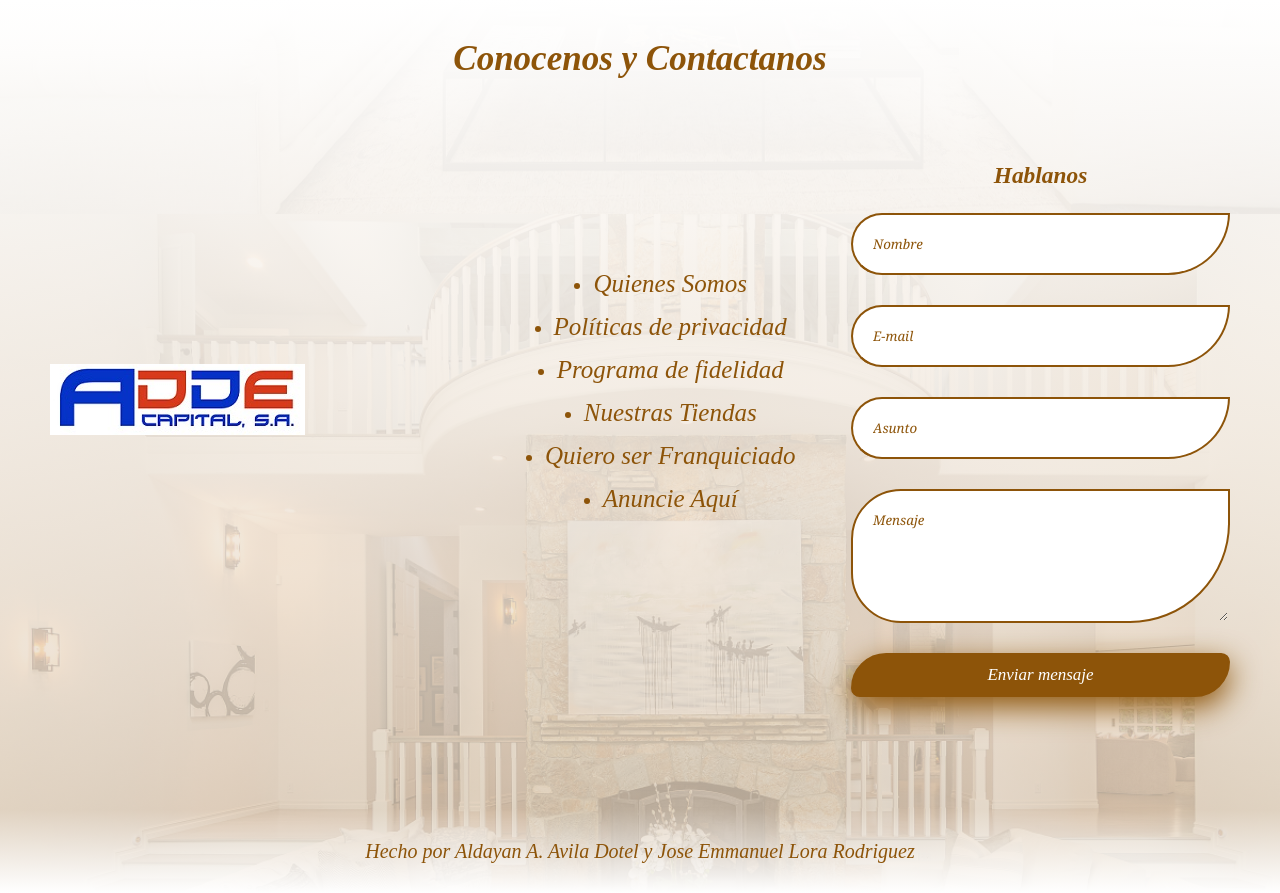
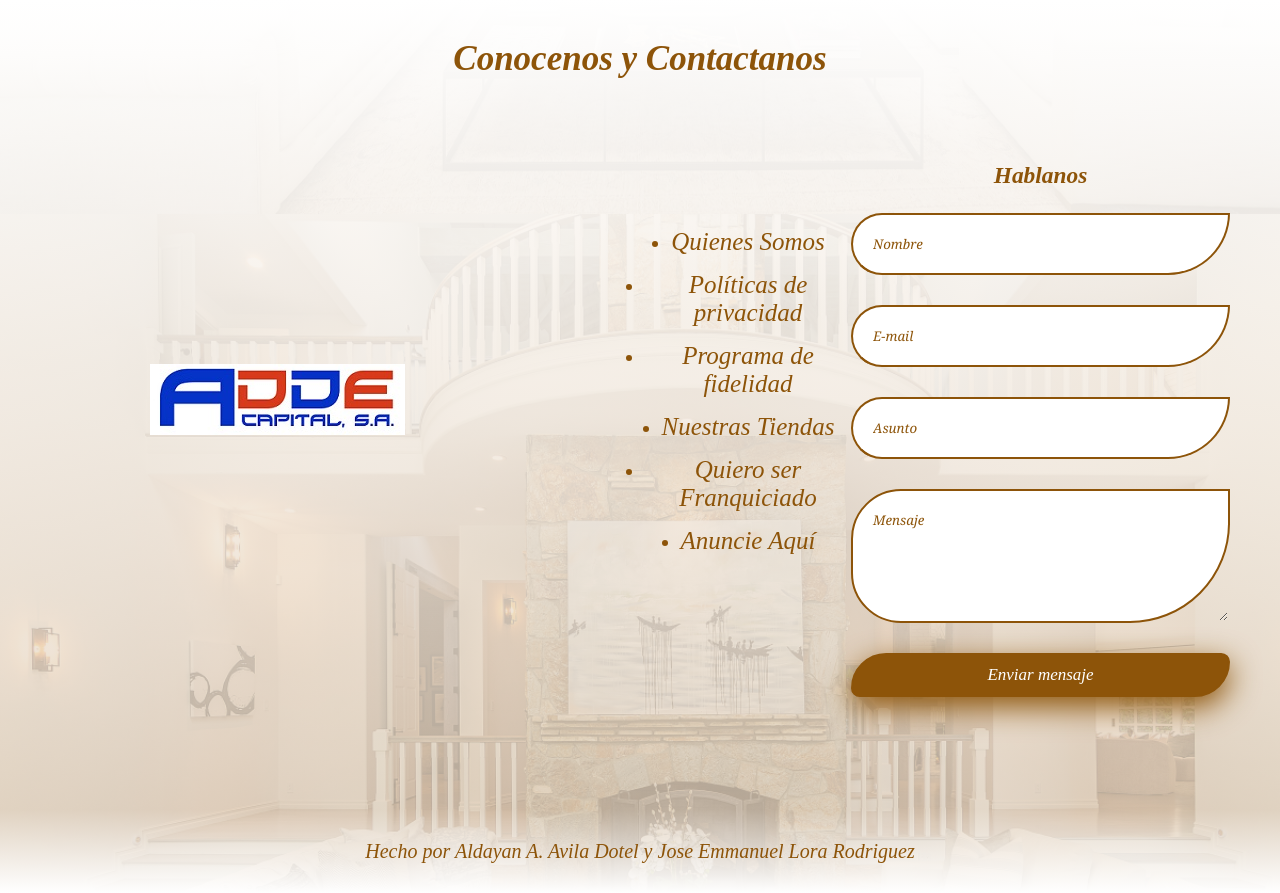
Before and after one commit to aldayan/Inmobiliaria, a PHP site: page /inmuebles/alquilar.php in a window 1280 px wide. Shown: the part 746-1639 px from the top of the page. Run offline with PHP 8.4, Linux system fonts and the light colour scheme; data that the repository does not hold is empty.

Commit message:
back end

```diff
--- a/assets/css/style-index.css
+++ b/assets/css/style-index.css
@@ -617,7 +617,7 @@ hr {
     display: flex;
     justify-content: space-between;
     align-items: center;
-    margin-left: 0px;
+    margin-left: 100px;
     margin-top: -100px;
 }
 
--- a/descripcion/descripcion.html
+++ b/descripcion/descripcion.html
@@ -212,6 +212,7 @@
 
     <script type="module" src="../assets/js/descripcion-producto.js"></script>
     <script src="../assets/js/menu.js"></script>
+    <script src="../assets/js/similares.js"></script>
     <script src="../assets/js/carrusel.js"></script>
 </body>
 
--- a/inmuebles/alquilar.php
+++ b/inmuebles/alquilar.php
@@ -131,6 +131,7 @@ include("../dba/db.php");
     <script  src="../assets/js/buscador.js"></script>
     <script type="module" src="../assets/js/ver-alquiler.js"></script>
     <script src="../assets/js/ventana.js"></script>
+    <script src="../assets/js/menu.js"></script>
 
 
 </body>
--- a/inmuebles/comprar.php
+++ b/inmuebles/comprar.php
@@ -135,6 +135,7 @@ include("../dba/db.php");
     <script  src="../assets/js/buscador.js"></script>
     <script type="module" src="../assets/js/ver-venta.js"></script>
     <script src="../assets/js/ventana.js"></script>
+
 </body>
 
 </html>
--- a/login/login.php
+++ b/login/login.php
@@ -113,7 +113,7 @@ include("../dba/db.php");
         <a href=""></a>
 
     </footer>
-
+    <script src="../assets/js/menu.js"></script>
     <script src="../assets/js/login.js"></script>
 </body>
 </html>
```
Also changed, not shown: assets/js/similares.js (added).
